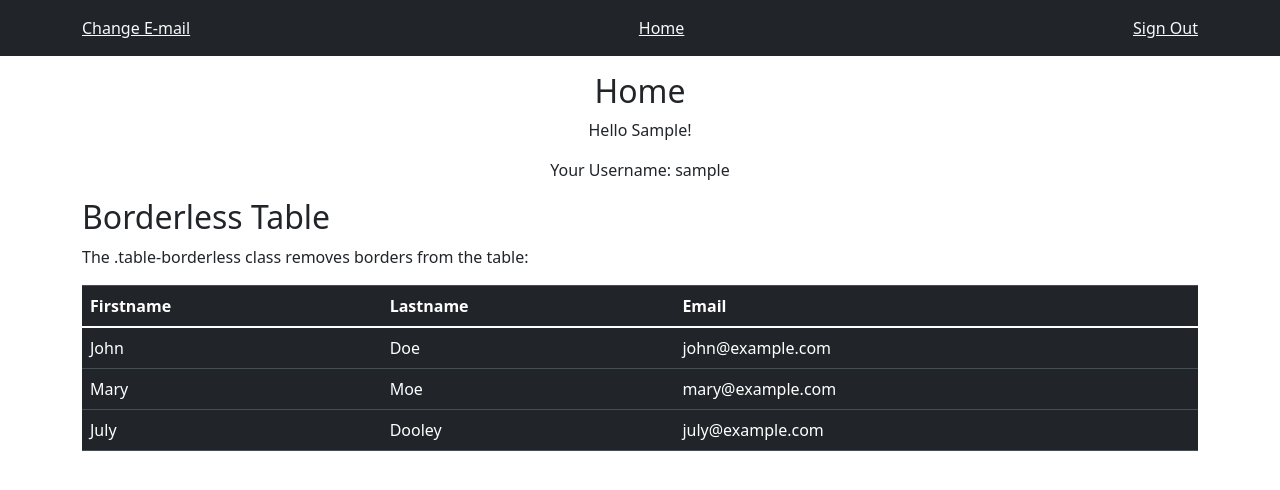
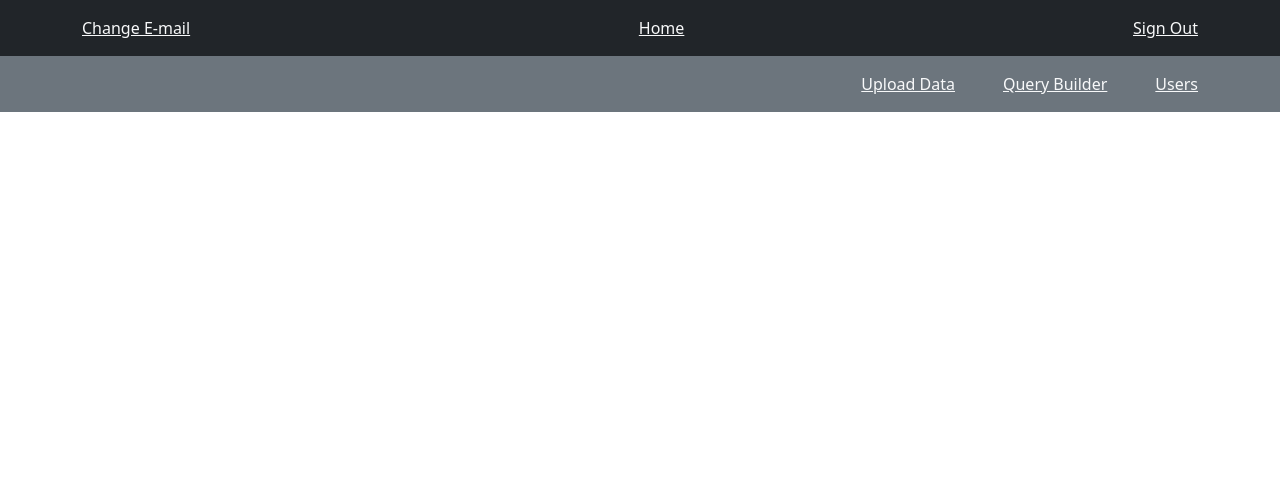
Before and after one commit to albertthomas2205/catalyst-count, a Django app: page /home/ in a window 1280 px wide. Shown: the top 490 px of the page. Run offline with Django 4.2, Linux system fonts and the light colour scheme; the visitor is signed in with stand-in values (Sample User, id 1); some libraries are stand-ins or nearby versions.

Commit message:
file upload and query builder setuped

```diff
--- a/api/urls.py
+++ b/api/urls.py
@@ -4,7 +4,7 @@ from .views import CompanyViewSet
 from .views import company_list_view,CompanyCountView
 
 router = DefaultRouter()
-router.register(r'companies', CompanyViewSet)
+# router.register(r'companies', CompanyViewSet)
 
 urlpatterns = [
 
--- a/app/urls.py
+++ b/app/urls.py
@@ -1,9 +1,10 @@
 from django.urls import path,include
-from .views import user_list,upload_file
+from .views import user_list,upload_file,index
 
 
 urlpatterns = [
     path('users/', user_list,name='users'),
     path('upload/',upload_file,name='upload_file'),
+    path('',index,name='index')
 
 ]
--- a/app/views.py
+++ b/app/views.py
@@ -12,6 +12,10 @@ from .forms import UploadFileForm
 def user_list(request):
     users = User.objects.all()
     return render(request, 'account/users.html', {'users': users})
+def home (request):
+    users = User.objects.all()
+    return render(request, 'account/users.html', {'users': users})
+
 
 
 
@@ -33,14 +37,12 @@ def upload_file(request):
 
                 companies = []
                 for _, row in chunk.iterrows():
-                    year_founded = row['year founded']
                     current_employee_estimate = row.get('current employee estimate')
                     total_employee_estimate = row.get('total employee estimate')
 
                     companies.append(Company(
                         name=row['name'],
                         domain=row['domain'],
-                        # year_founded=int(year_founded) if year_founded is not None else None,
                         industry=row['industry'],
                         size_range=row['size range'],
                         locality=row['locality'],
@@ -95,3 +97,7 @@ class CompanyViewSet(viewsets.ModelViewSet):
     filterset_fields = ['industry', 'size_range', 'locality', 'country']
 
 from .forms import CompanyFilterForm
+
+def index(request):
+    print('haiiill')
+    return render(request,'account/login.html')
--- a/catalyst_count/urls.py
+++ b/catalyst_count/urls.py
@@ -16,11 +16,13 @@ Including another URLconf
 from django.contrib import admin
 from django.urls import path,include
 from django.views.generic import TemplateView
+from app.views import home
 
 urlpatterns = [
     path('admin/', admin.site.urls),
-    path('home/',include('app.urls')),
+    path('',include('app.urls')),
     path('',include('api.urls')),
-    path('home/',TemplateView.as_view(template_name='dashboard/home.html'),name='home'),
+    path('home/', home, name='home'),
+    # path('home/',TemplateView.as_view(template_name='dashboard/home.html'),name='home'),
     path('accounts/', include('allauth.urls')),
 ]
--- a/templates/account/base.html
+++ b/templates/account/base.html
@@ -29,7 +29,7 @@
       </div>
     {% endif %}
 
-    <div class="p-3 mb-3 bg-dark">
+    <div class="p-3  bg-dark">
       <div class="container d-flex justify-content-between">
           {% if user.is_authenticated %}
           <div><a class="text-light" href="{% url 'account_email' %}">Change E-mail</a></div>
@@ -41,11 +41,31 @@
           {% endif %}
       </div>
     </div>
+    {% if user.is_authenticated %}
+    <div class="p-3 mb-3 bg-secondary">
+      <div class="container d-flex justify-content-end">
+
+          <div class="pl-5"><a class="text-light" href="{% url 'upload_file' %}">Upload Data</a></div>
+          <div class="pl-5"><a class="text-light" href="{% url 'company_list_view' %}">Query Builder</a></div>
+          <div class="pl-5"><a class="text-light" href="{% url 'home' %}">Users</a></div>
+
+      </div>
+    </div>
+
+    {% endif %}
     {% block content %}
     {% endblock %}
     {% endblock %}
     {% block extra_body %}
     {% endblock %}
+    {% block extra_js %}
+    {% endblock %}
+
+
+    <!-- jQuery and Bootstrap JS -->
+    <script src="https://code.jquery.com/jquery-3.5.1.min.js"></script>
+    <script src="https://cdn.jsdelivr.net/npm/@popperjs/core@2.5.4/dist/umd/popper.min.js"></script>
+    <script src="https://maxcdn.bootstrapcdn.com/bootstrap/4.5.2/js/bootstrap.min.js"></script>
 
     <script src="https://cdn.jsdelivr.net/npm/bootstrap@5.0.1/dist/js/bootstrap.bundle.min.js" integrity="sha384-gtEjrD/SeCtmISkJkNUaaKMoLD0//ElJ19smozuHV6z3Iehds+3Ulb9Bn9Plx0x4" crossorigin="anonymous"></script>
   </body>
--- a/templates/account/users.html
+++ b/templates/account/users.html
@@ -1,38 +1,7 @@
 {% extends 'account/base.html' %}
 
 {% block content %}
-<div class="text-center">
-    <h2>Home</h2>
-    <p>Hello {{ user.first_name }}!</p>
-    <p>Your Username: {{ user }}</p>
-</div>
 
-<div class="container">
-    <h2>Users</h2>
-    <p>The .table-borderless class removes borders from the table:</p>
-    <table class="table table-dark table-hover">
-        <thead>
-            <tr>
-                <th>ID</th>
-                <th>Username</th>
-                <th>Email</th>
-                <th>First Name</th>
-                <th>Last Name</th>
-            </tr>
-        </thead>
-        <tbody>
-            {% for user in users %}
-            <tr>
-                <td>{{ user.id }}</td>
-                <td>{{ user.username }}</td>
-                <td>{{ user.email }}</td>
-                <td>{{ user.first_name }}</td>
-                <td>{{ user.last_name }}</td>
-            </tr>
-            {% endfor %}
-        </tbody>
-      </table>
-    </div>
 
-</div>
+
 {% endblock %}
--- a/templates/dashboard/home.html
+++ b/templates/dashboard/home.html
@@ -10,8 +10,8 @@
 <div class="container">
     <h2>Borderless Table</h2>
     <p>The .table-borderless class removes borders from the table:</p>
-    <table class="table table-dark table-hover">
-        <thead>
+    <table class="table">
+      <thead class="thead-light">
         <tr>
           <th>Firstname</th>
           <th>Lastname</th>
```
Also changed, not shown: api/views.py (+25 -5 lines), catalyst_count/settings.py (+8 -4 lines), templates/account/company_list.html (+16 -19 lines), templates/account/fileupload.html (+12 -17 lines). Lines whose indentation alone changed are shown as unchanged.
